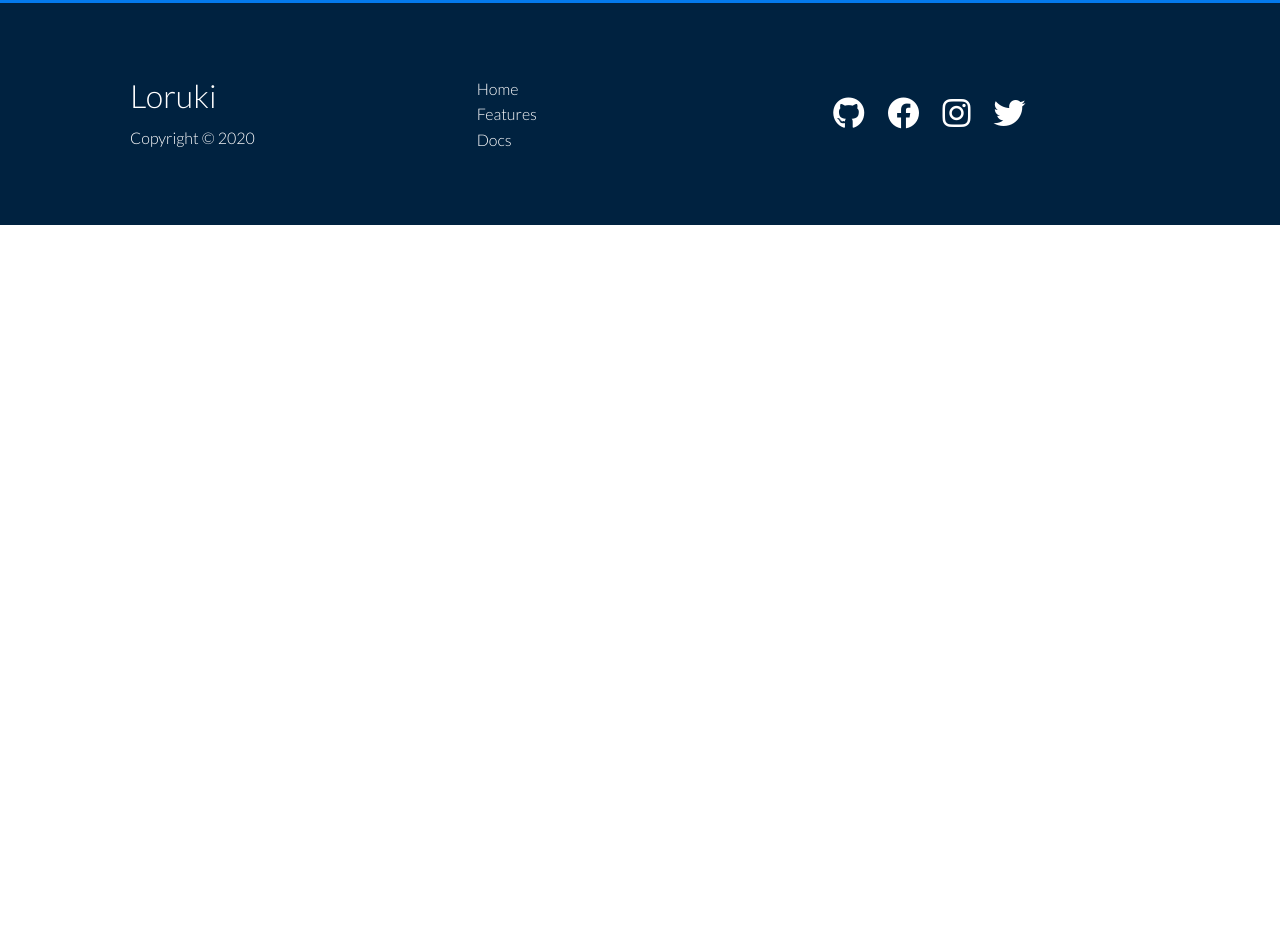
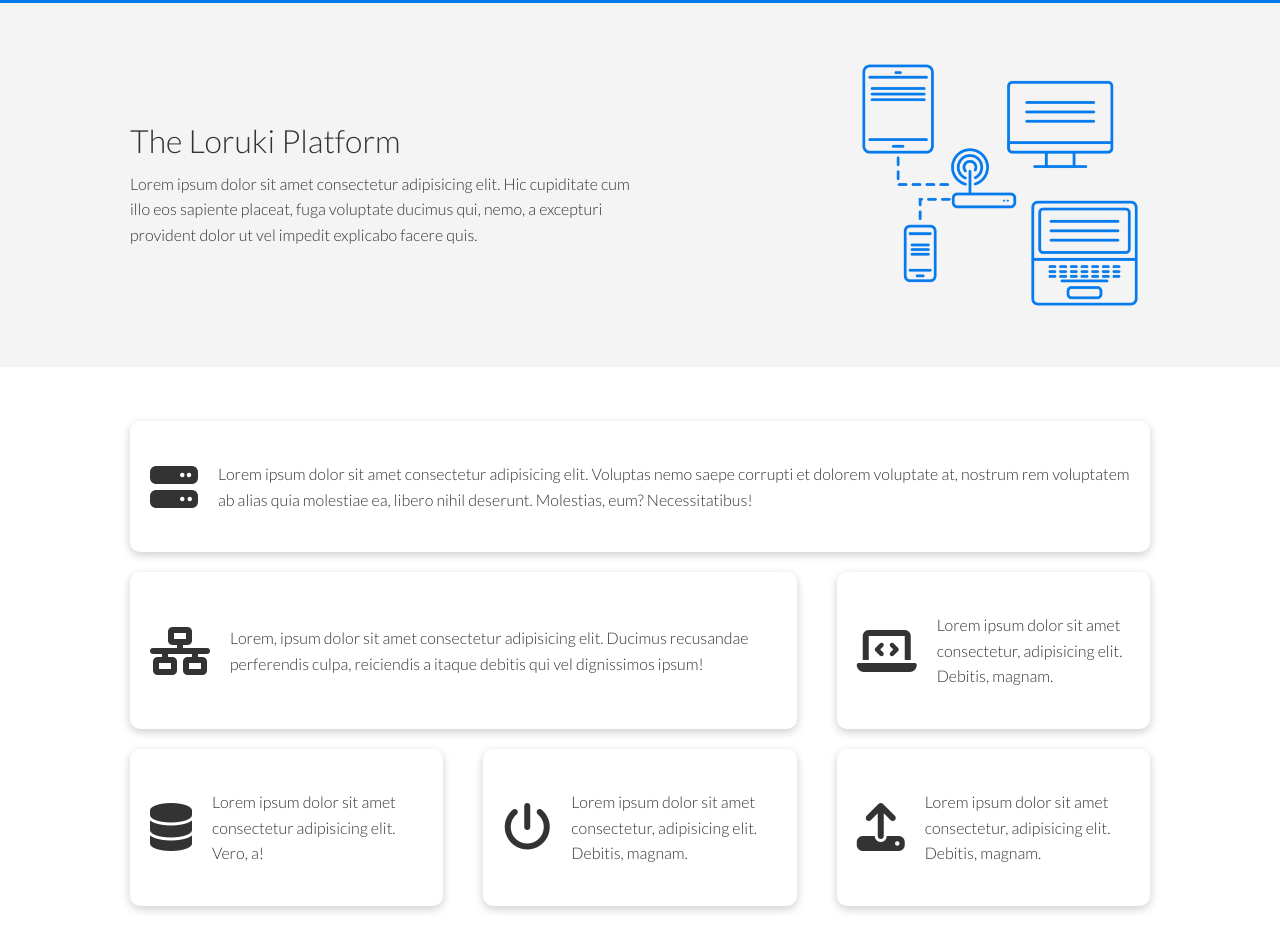
Before and after one commit to arthurrodrigues-dev/frontend-mini-projects, a plain HTML site: page trasversy-media-tutorial/features.html in a window 1280 px wide. Shown: the part 331-1270 px from the top of the page. Before the commit the page ends 800 px from the top, so only its background shows below. Drawn offline with Linux system fonts and the light colour scheme.

Commit message:
features page styling

```diff
--- a/trasversy-media-tutorial/css/style.css
+++ b/trasversy-media-tutorial/css/style.css
@@ -198,6 +198,27 @@ img {
     justify-self: flex-end;
 }
 
+.features-sub-head img {
+    width: 300px;
+    justify-self: flex-end;
+}
+
+.features-main .card > i {
+    margin-right: 20px;
+}
+
+.features-main .grid {
+    padding: 30px;
+}
+
+.features-main  .grid > *:first-child {
+    grid-column: 1 / span 3;
+}
+
+.features-main  .grid > *:nth-child(2) {
+    grid-column: 1 / span 2;
+}
+
 /* Footer */
 
 .footer .social a {
--- a/trasversy-media-tutorial/features.html
+++ b/trasversy-media-tutorial/features.html
@@ -36,6 +36,63 @@
         </div>
     </section>
 
+    <!-- Sub head -->
+    <section class="features-sub-head bg-light py-3">
+        <div class="container grid">
+            <div>
+                <h1 class="md">The Loruki Platform</h1>
+                <p>
+                    Lorem ipsum dolor sit amet consectetur adipisicing elit. Hic cupiditate cum illo eos sapiente placeat, fuga voluptate ducimus qui, nemo, a excepturi provident dolor ut vel impedit explicabo facere quis.
+                </p>
+            </div>
+            <img src="images/server2.png" alt="">
+        </div>
+    </section>
+
+    <section class="features-main my-2">
+        <div class="container grid grid-3">
+            <div class="card flex">
+                <i class="fas fa-server fa-3x"></i>
+                <p>Lorem ipsum dolor sit amet consectetur adipisicing elit. Voluptas nemo saepe corrupti et dolorem voluptate at, nostrum rem voluptatem ab alias quia molestiae ea, libero nihil deserunt. Molestias, eum? Necessitatibus!</p>
+            </div>
+            <div class="card flex">
+                <i class="fas fa-network-wired fa-3x"></i>
+                <p>
+                    Lorem, ipsum dolor sit amet consectetur adipisicing elit. Ducimus
+                    recusandae perferendis culpa, reiciendis a itaque debitis qui vel
+                    dignissimos ipsum!
+                </p>
+            </div>
+            <div class="card flex">
+                <i class="fas fa-laptop-code fa-3x"></i>
+                <p>
+                    Lorem ipsum dolor sit amet consectetur, adipisicing elit. Debitis,
+                    magnam.
+                </p>
+            </div>
+            <div class="card flex">
+                <i class="fas fa-database fa-3x"></i>
+                <p>
+                    Lorem ipsum dolor sit amet consectetur adipisicing elit. Vero, a!
+                </p>
+            </div>
+            <div class="card flex">
+                <i class="fas fa-power-off fa-3x"></i>
+                <p>
+                    Lorem ipsum dolor sit amet consectetur, adipisicing elit. Debitis,
+                    magnam.
+                </p>
+            </div>
+            <div class="card flex">
+                <i class="fas fa-upload fa-3x"></i>
+                <p>
+                    Lorem ipsum dolor sit amet consectetur, adipisicing elit. Debitis,
+                    magnam.
+                </p>
+            </div>
+        </div>
+    </section>
+
 
     <!-- Footer -->
     <footer class="footer bg-dark py-5">
```
